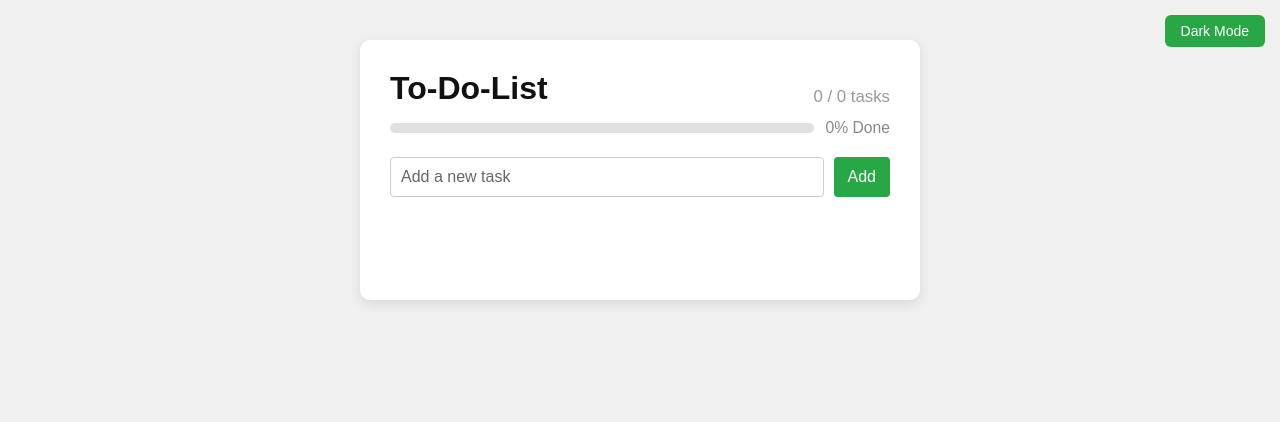
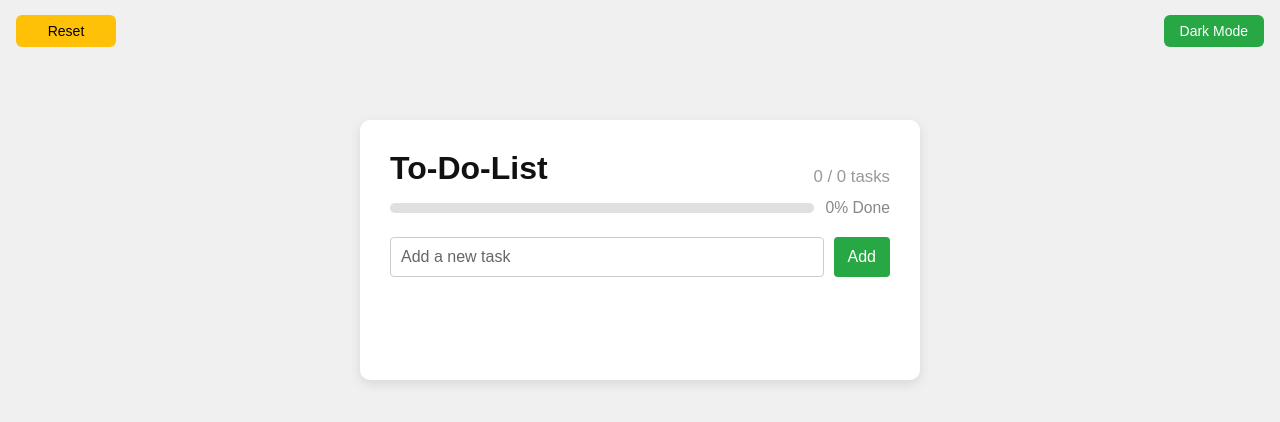
Before and after one commit to prakashseervi61/Todo-List-Web-App, a React (Vite) app: page / in a window 1280 px wide. Shown: the top 422 px of the page. Built offline with nearby package versions, Linux system fonts and the light colour scheme.

Commit message:
added reset button and press enter to add task

```diff
--- a/src/App.css
+++ b/src/App.css
@@ -21,17 +21,38 @@ body, html {
   color: #111;
 }
 
-.theme-toggle {
+.top-bar {
   position: absolute;
   top: 15px;
-  right: 15px;
+  left: 0;
+  right: 0;
+  display: flex;
+  justify-content: space-between;
+  padding: 0 16px;
+  box-sizing: border-box;
+  z-index: 10;
+}
+
+.theme-toggle,
+.reset-btn {
+  min-width: 100px;
   padding: 8px 16px;
+  font-size: 14px;
+  border-radius: 6px;
+  border: none;
+  cursor: pointer;
+  text-align: center;
+  box-sizing: border-box;
+}
+
+.reset-btn {
+  background-color: #ffc107;
+  color: black;
+}
+
+.theme-toggle {
   background-color: #28a745;
   color: white;
-  border: none;
-  border-radius: 6px;
-  cursor: pointer;
-  font-size: 14px;
 }
 
 .app-container {
@@ -44,6 +65,7 @@ body, html {
   text-align: center;
   min-height: 200px;
   transition: all 0.3s ease;
+  margin-top: 80px;
 }
 
 .app-wrapper.light .app-container {
@@ -97,7 +119,6 @@ input[type="text"]::placeholder {
   font-size: 16px;
 }
 
-/* List container */
 ul {
   list-style-type: none;
   padding: 0;
@@ -138,7 +159,6 @@ ul::-webkit-scrollbar-thumb {
   border: 2px solid #222;
 }
 
-/* List items */
 li {
   display: flex;
   justify-content: space-between;
@@ -235,7 +255,6 @@ li {
   gap: 8px;
 }
 
-/* Optional: bigger checkbox */
 .task-checkbox {
   width: 18px;
   height: 18px;
--- a/src/App.jsx
+++ b/src/App.jsx
@@ -36,9 +36,12 @@ function App() {
 
   return (
     <div className={`app-wrapper ${isDarkMode ? 'dark' : 'light'}`}>
-      <button className="theme-toggle" onClick={toggleTheme}>
-        {isDarkMode ? 'Light Mode' : 'Dark Mode'}
-      </button>
+      <div className="top-bar">
+        <button className="reset-btn" onClick={() => setTasks([])}>Reset</button>
+        <button className="theme-toggle" onClick={toggleTheme}>
+          {isDarkMode ? 'Light Mode' : 'Dark Mode'}
+        </button>
+      </div>
       <div className="app-container">
         <div className="title-row">
           <h1>To-Do-List</h1>
@@ -60,6 +63,9 @@ function App() {
             placeholder="Add a new task"
             value={newTask}
             onChange={e => setNewTask(e.target.value)}
+            onKeyDown={(e) => {
+              if (e.key === 'Enter') addTask();
+            }}
           />
           <button onClick={addTask} className="add-btn">Add</button>
         </div>
```
